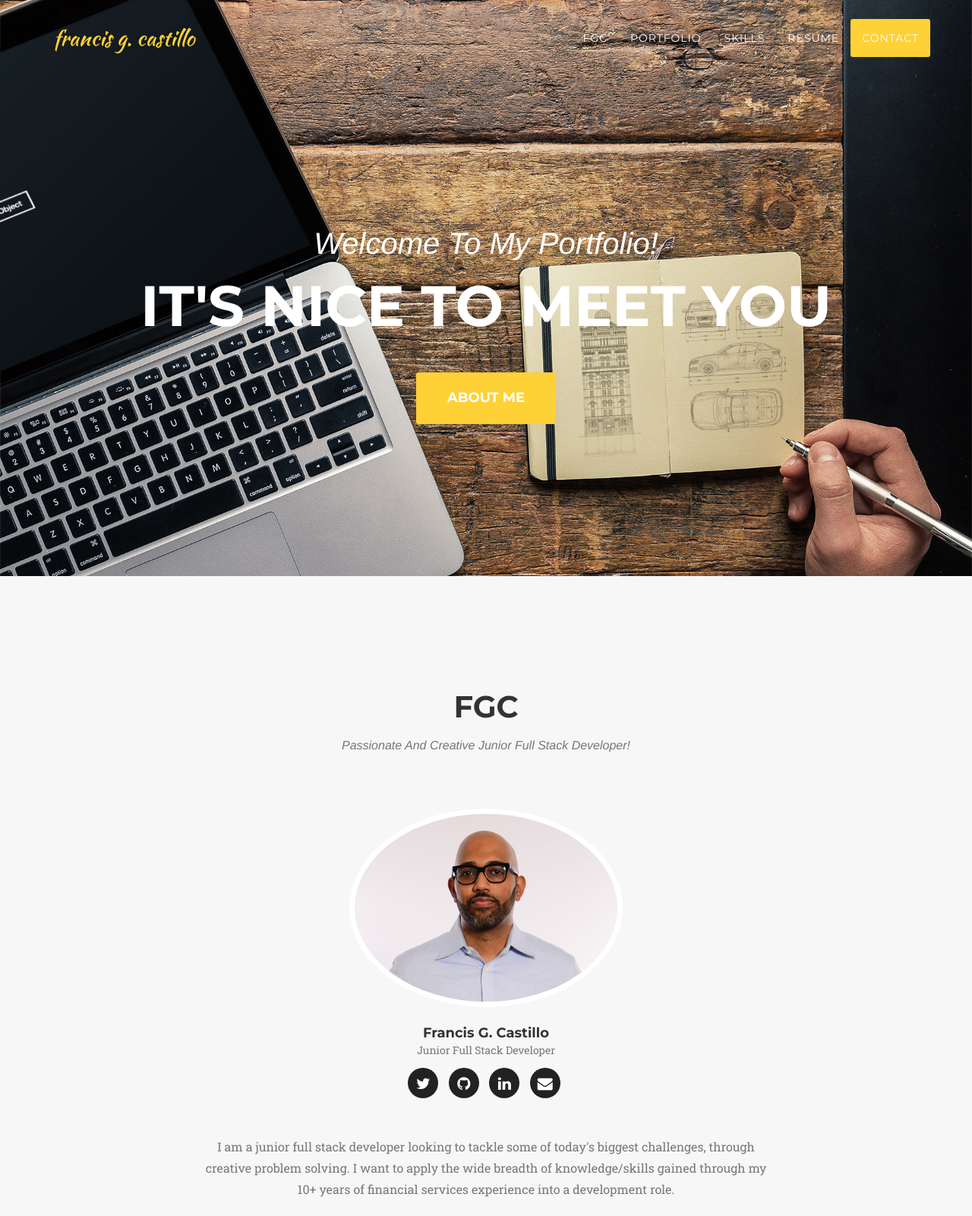
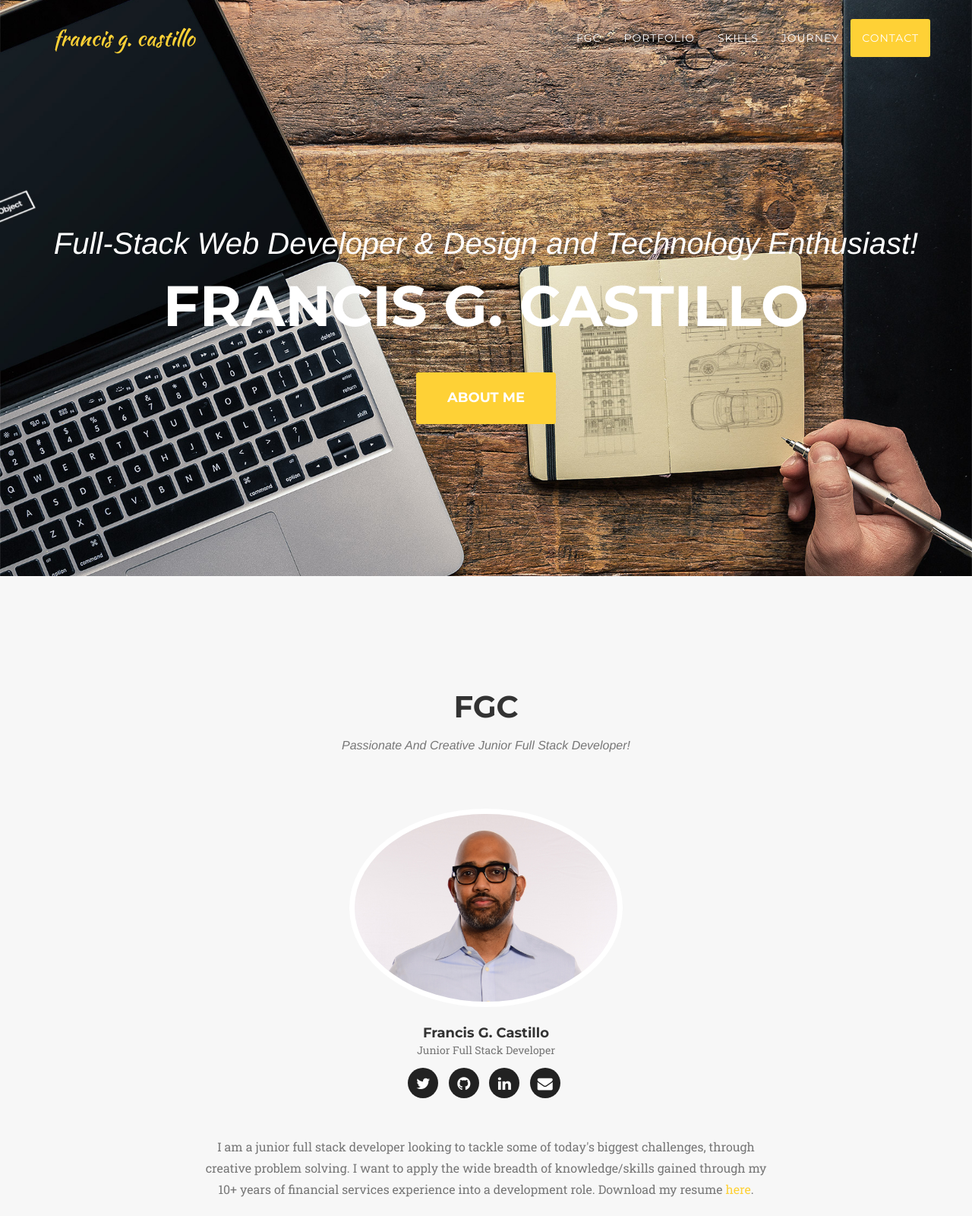
Before and after one commit to fgc29/fgc29.github.io, a plain HTML site: page index.html in a window 1280 px wide. Shown: the top 1600 px of the page at 76% size. Drawn offline with nearby package versions, Linux system fonts and the light colour scheme; a web font is replaced by a local one.

Commit message:
changed resume area and added dropbox link

```diff
--- a/index.html
+++ b/index.html
@@ -66,7 +66,7 @@
                         <a class="page-scroll" href="#skills">Skills</a>
                     </li>
                     <li>
-                        <a class="page-scroll" href="#resume">Resume</a>
+                        <a class="page-scroll" href="#journey">Journey</a>
                     </li>
                     <li>
                         <a class="page-scroll" href="#contact">Contact</a>
@@ -82,8 +82,8 @@
     <header>
         <div class="container">
             <div class="intro-text">
-                <div class="intro-lead-in">Welcome To My Portfolio!</div>
-                <div class="intro-heading">It's Nice To Meet You</div>
+                <div class="intro-lead-in">Full-Stack Web Developer &#38 Design and Technology Enthusiast!  </div>
+                <div class="intro-heading">Francis G. Castillo</div>
                 <a href="#fgc" class="page-scroll btn btn-xl">About Me</a>
             </div>
         </div>
@@ -129,7 +129,7 @@
             </div>
             <div class="row">
                 <div class="col-lg-8 col-lg-offset-2 text-center">
-                    <p class="large text-muted">I am a junior full stack developer looking to tackle some of today's biggest challenges, through creative problem solving. I want to apply the wide breadth of knowledge/skills gained through my 10+ years of financial services experience into a development role.</p>
+                    <p class="large text-muted">I am a junior full stack developer looking to tackle some of today's biggest challenges, through creative problem solving. I want to apply the wide breadth of knowledge/skills gained through my 10+ years of financial services experience into a development role. Download my resume <a href="https://www.dropbox.com/s/g0lg7iq9svjowu1/FrancisCastillo_Resume.pdf?dl=0">here</a>.</p>
                 </div>
             </div>
         </div>
@@ -301,12 +301,12 @@
             </div>
         </div>
     </section>
-    <!-- Resume Section -->
-    <section id="resume" >
+    <!-- journey Section -->
+    <section id="journey" >
         <div class="container">
             <div class="row">
                 <div class="col-lg-12 text-center">
-                    <h2 class="section-heading">resume</h2>
+                    <h2 class="section-heading">journey</h2>
                     <h3 class="section-subheading text-muted">Where I've Been...</h3>
                 </div>
             </div>
@@ -315,7 +315,7 @@
                     <ul class="timeline">
                         <li>
                             <div class="timeline-image">
-                                <img class="img-circle img-responsive" src="img/resume/fs.png" alt="">
+                                <img class="img-circle img-responsive" src="img/journey/fs.png" alt="">
                             </div>
                             <div class="timeline-panel">
                                 <div class="timeline-heading">
@@ -329,7 +329,7 @@
                         </li>
                         <li class="timeline-inverted">
                             <div class="timeline-image">
-                                <img class="img-circle img-responsive" src="img/resume/dt.jpg" alt="">
+                                <img class="img-circle img-responsive" src="img/journey/dt.jpg" alt="">
                             </div>
                             <div class="timeline-panel">
                                 <div class="timeline-heading">
@@ -343,7 +343,7 @@
                         </li>
                         <li>
                             <div class="timeline-image">
-                                <img class="img-circle img-responsive" src="img/resume/entre.jpg" alt="">
+                                <img class="img-circle img-responsive" src="img/journey/entre.jpg" alt="">
                             </div>
                             <div class="timeline-panel">
                                 <div class="timeline-heading">
@@ -357,7 +357,7 @@
                         </li>
                         <li class="timeline-inverted">
                             <div class="timeline-image">
-                                <img class="img-circle img-responsive" src="img/resume/dev.jpg" alt="">
+                                <img class="img-circle img-responsive" src="img/journey/dev.jpg" alt="">
                             </div>
                             <div class="timeline-panel">
                                 <div class="timeline-heading">
```
Also changed, not shown: img/journey/1-Edit.jpg (added), img/journey/1.jpg (added), img/journey/2.jpg (added), img/journey/3.jpg (added), img/journey/4.jpg (added), img/journey/dev.jpg (added), img/journey/dt.jpg (added), img/journey/entre.jpg (added), img/journey/fs.png (added).
